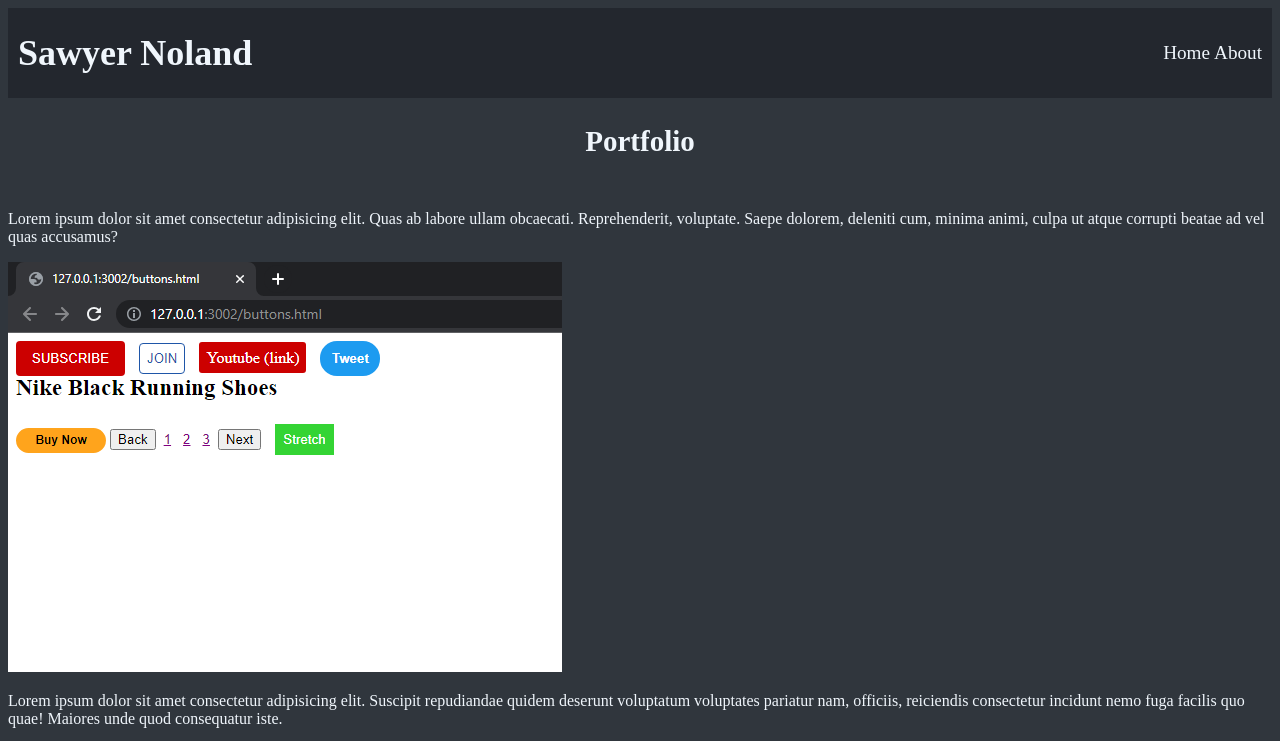
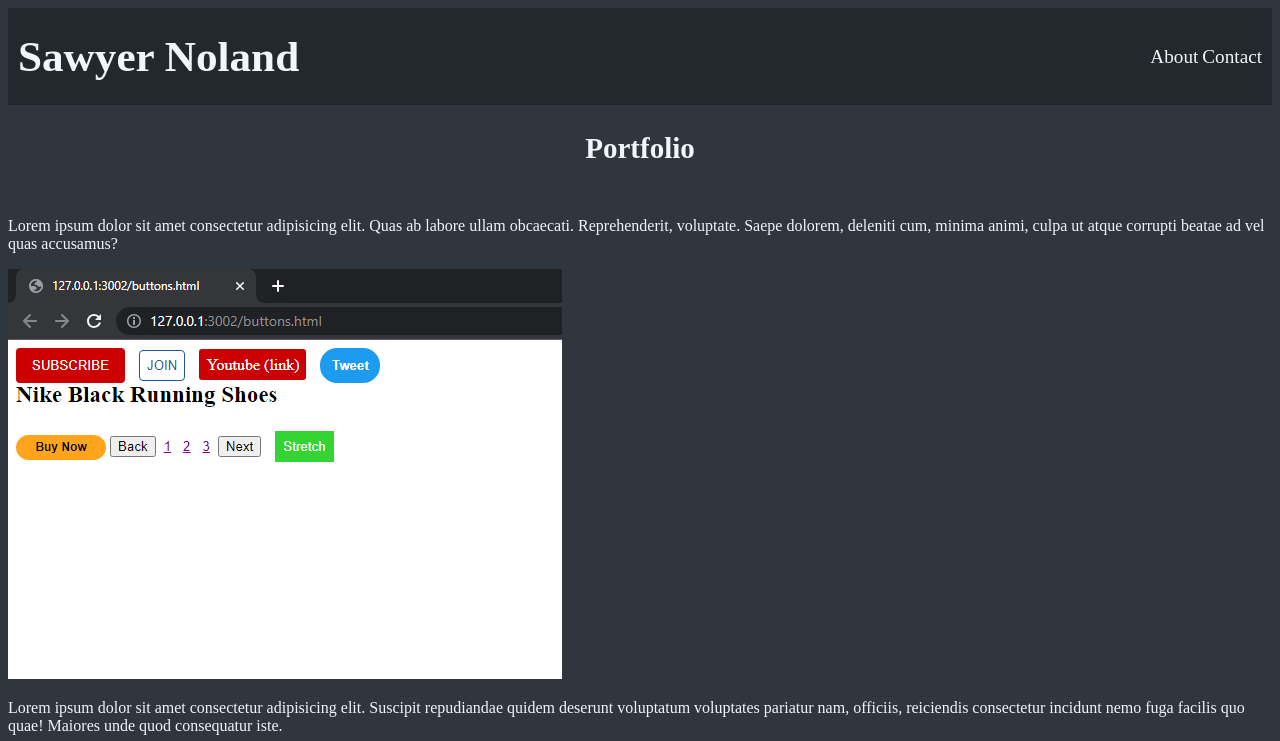
Before and after one commit to Sawyer-Noland-Personal-Website/Portfolio-site, a plain HTML site: page portfolio.html in a window 1280 px wide. Shown: the top 741 px of the page. Drawn offline with Linux system fonts and the light colour scheme.

Commit message:
final portfolio page

```diff
--- a/portfolio.html
+++ b/portfolio.html
@@ -8,10 +8,12 @@
   </head>
   <body class="body">
     <header class="nav">
-      <h1 class="Name">Sawyer Noland</h1>
+      <h1 class="Name"><a href="index.html" class="Index-Button">Sawyer Noland</a></h1>
+      <!-- <h1 class="Name">Sawyer Noland</h1> -->
       <div class="links">
-        <a href="index.html" class="Index-Button">Home</a>
+        <!-- <a href="index.html" class="Index-Button">Home</a> -->
         <a href="about.html" class="About-Button">About</a>
+        <a href="contact.html" class="About-Button">Contact</a>
       </div>
     </header>
     <div class="first-project">
```
